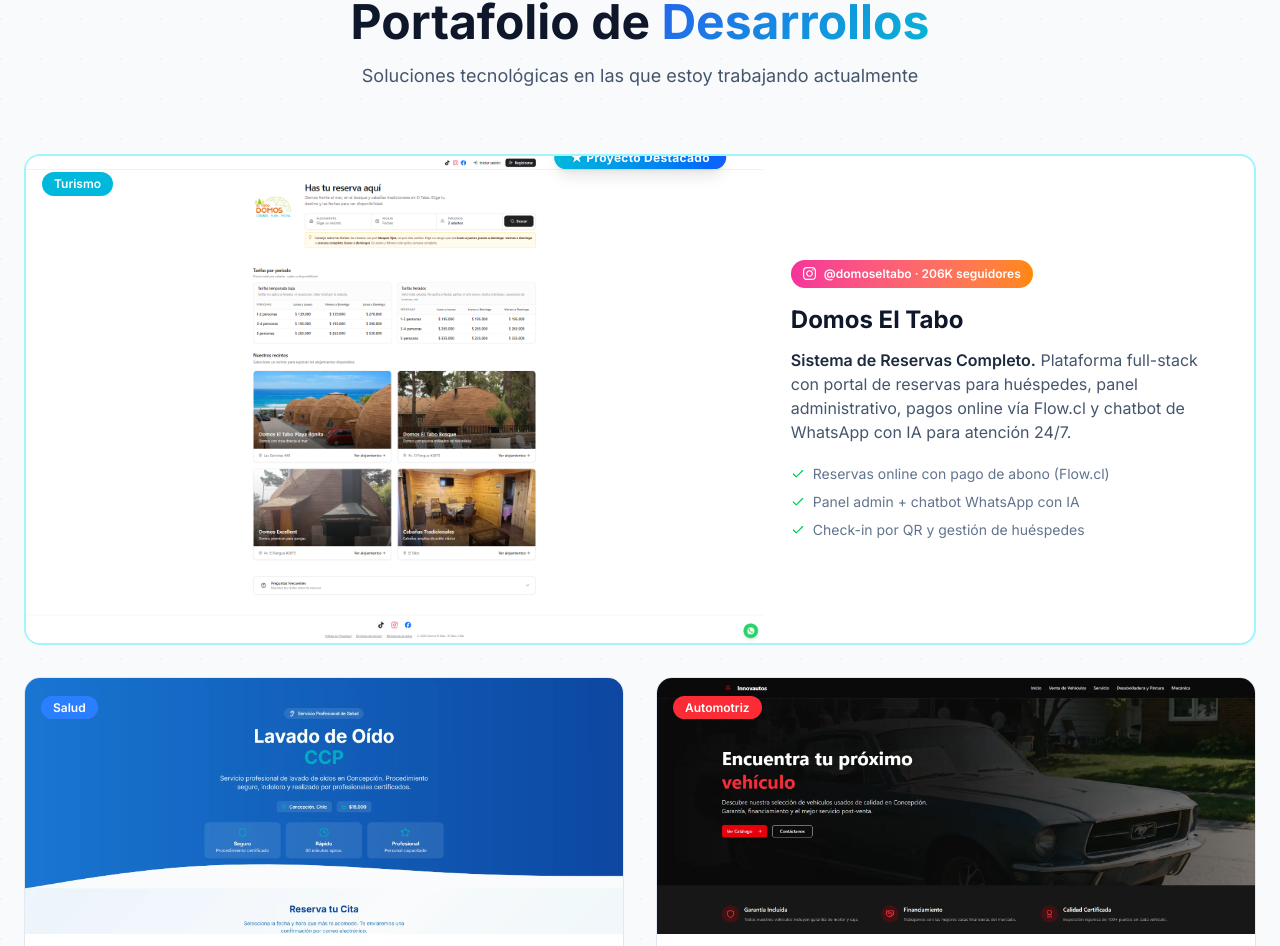
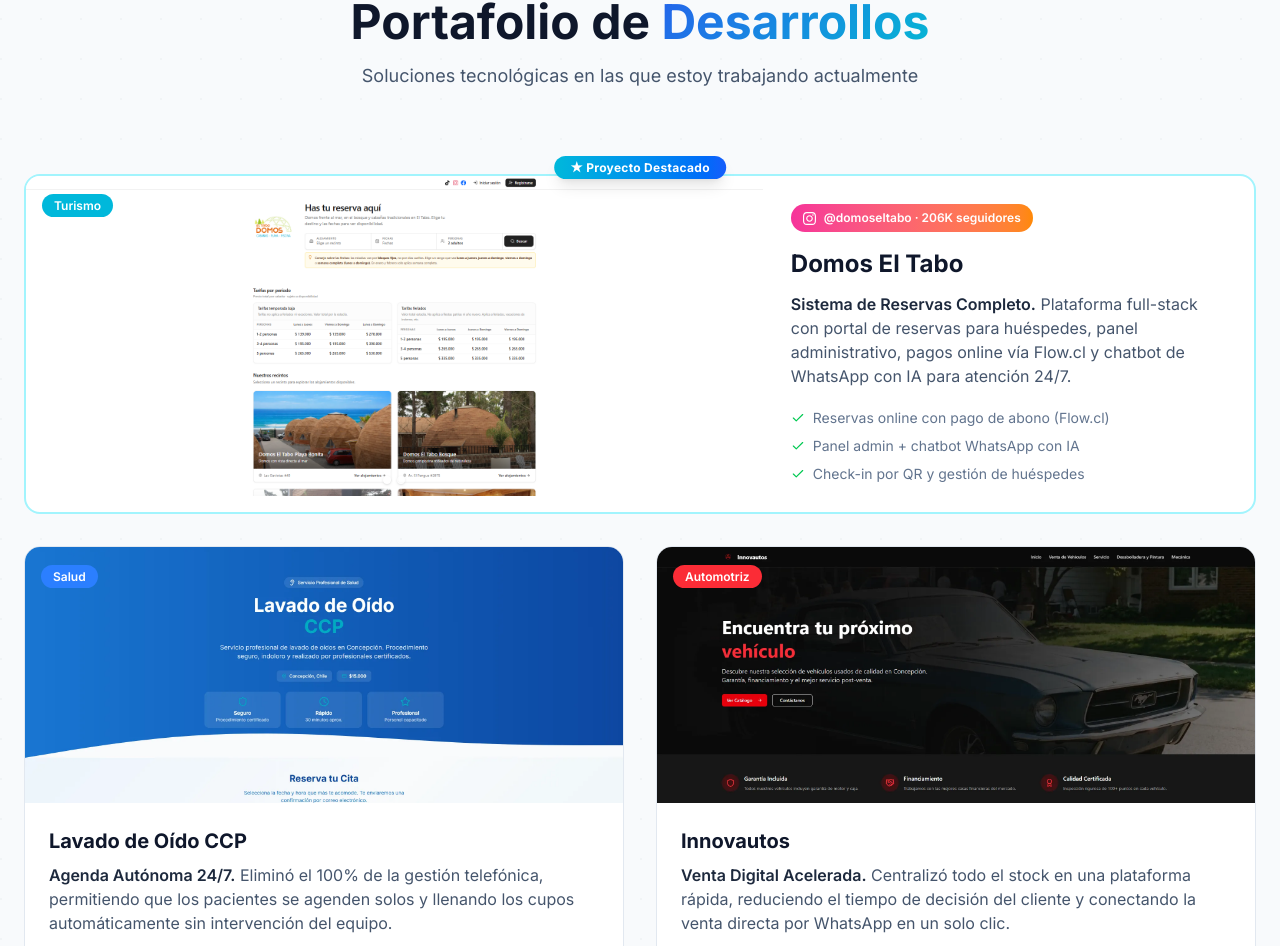
Before and after one commit to franciscodevccp/franciscodev, a Next.js app: page / in a window 1280 px wide. Shown: the part 4584-5530 px from the top of the page. Built offline with nearby package versions, Linux system fonts and the light colour scheme.

Commit message:
fix: corrige layout del proyecto destacado Domos El Tabo

```diff
--- a/app/page.tsx
+++ b/app/page.tsx
@@ -612,41 +612,44 @@
           <div className="grid md:grid-cols-2 gap-8">
 
             {/* ★ PROYECTO DESTACADO: Domos El Tabo */}
-            <div className="reveal md:col-span-2 group">
-              <div className="bg-white rounded-2xl overflow-hidden border-2 border-cyan-200 hover:border-cyan-400 hover:shadow-2xl transition-all duration-500 relative">
+            <div className="reveal md:col-span-2 group relative pt-5">
 
-                {/* Badge destacado */}
-                <div className="absolute top-0 left-1/2 -translate-x-1/2 -translate-y-1/2 z-10">
-                  <span className="px-4 py-1 rounded-full bg-gradient-to-r from-cyan-500 to-blue-600 text-white text-xs font-bold shadow-lg tracking-wide">
-                    ★ Proyecto Destacado
-                  </span>
-                </div>
+              {/* Badge destacado — fuera del overflow-hidden */}
+              <div className="absolute top-0 left-1/2 -translate-x-1/2 z-10">
+                <span className="px-4 py-1 rounded-full bg-gradient-to-r from-cyan-500 to-blue-600 text-white text-xs font-bold shadow-lg tracking-wide whitespace-nowrap">
+                  ★ Proyecto Destacado
+                </span>
+              </div>
 
+              <div className="bg-white rounded-2xl overflow-hidden border-2 border-cyan-200 hover:border-cyan-400 hover:shadow-2xl transition-all duration-500">
                 <div className="flex flex-col md:flex-row">
-                  {/* Image — ocupa 60% en desktop */}
-                  <div className="relative overflow-hidden cursor-pointer md:w-3/5 flex-shrink-0" onClick={() => openLightbox(["/proyectos/reserva-public.png", "/proyectos/login-admin.png"])}>
+
+                  {/* Image — 60% ancho en desktop, altura fija */}
+                  <div
+                    className="relative overflow-hidden cursor-pointer md:w-3/5 flex-shrink-0 h-72 md:h-80"
+                    onClick={() => openLightbox(["/proyectos/reserva-public.png", "/proyectos/login-admin.png"])}
+                  >
                     <Image
                       src="/proyectos/reserva-public.png"
                       alt="Domos El Tabo - Sistema de Reservas"
-                      width={900}
-                      height={600}
-                      className="w-full h-72 md:h-full object-cover object-top group-hover:scale-105 transition-transform duration-500"
+                      fill
+                      className="object-cover object-top group-hover:scale-105 transition-transform duration-500"
                     />
-                    <div className="absolute top-4 left-4 flex gap-2">
+                    <div className="absolute top-4 left-4">
                       <span className="px-3 py-1 rounded-full bg-cyan-500 text-white text-xs font-semibold">
                         Turismo
                       </span>
                     </div>
                     {/* Indicador de carrusel */}
                     <div className="absolute bottom-3 left-1/2 -translate-x-1/2 flex gap-1.5">
-                      <span className="w-2 h-2 rounded-full bg-white"></span>
-                      <span className="w-2 h-2 rounded-full bg-white/50"></span>
+                      <span className="w-2 h-2 rounded-full bg-white shadow"></span>
+                      <span className="w-2 h-2 rounded-full bg-white/50 shadow"></span>
                     </div>
                   </div>
 
                   {/* Content — 40% */}
                   <div className="p-7 flex flex-col justify-center md:w-2/5">
-                    {/* Followers badge */}
+                    {/* Followers badge Instagram */}
                     <a
                       href="https://www.instagram.com/domoseltabo/"
                       target="_blank"
```
